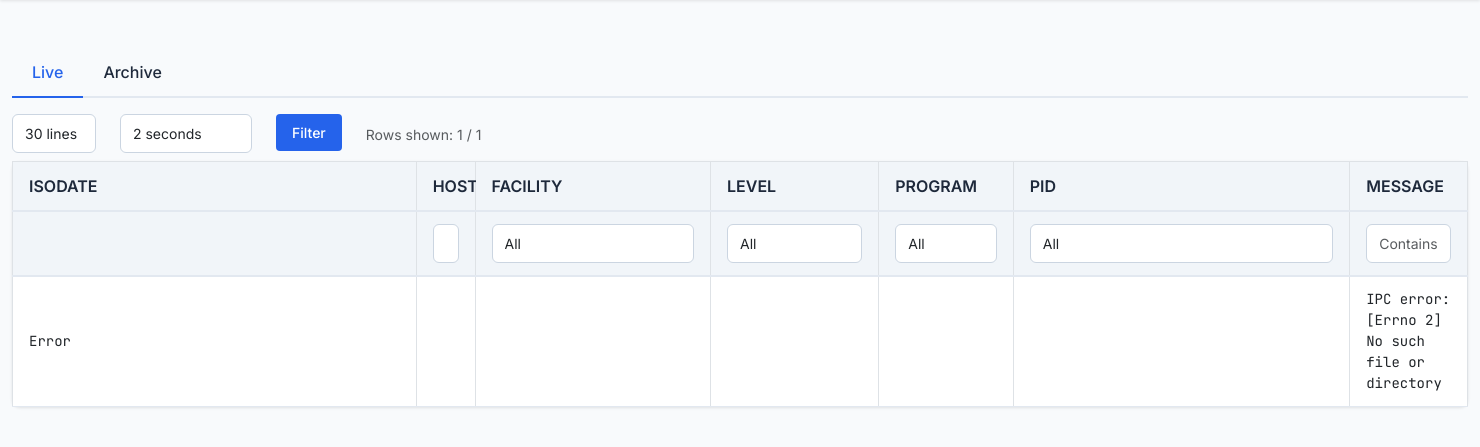
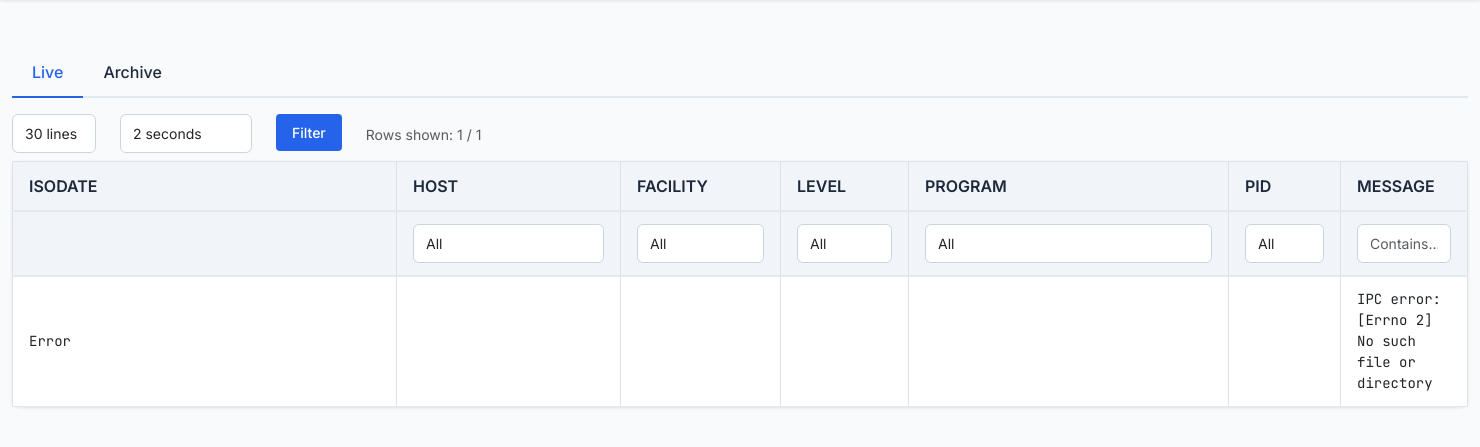
Before and after one commit to ptempier/syslog-web-viewer, a Flask app: page /live in a window 1480 px wide. Shown: the part 72-519 px from the top of the page. Run offline with Flask 3, Linux system fonts and the light colour scheme; the visitor is signed in with stand-in values (Sample User, id 1).

Commit message:
Fix column width selectors to match actual table structure

```diff
--- a/logserver/static/logtable.css
+++ b/logserver/static/logtable.css
@@ -137,13 +137,12 @@
 
 /* Column widths */
 th:nth-child(1), td:nth-child(1) { width: 24em; min-width: 24em; max-width: 24em; }   /* ISODATE: 2025-06-09T18:15:40+02:00 */
-th:nth-child(2), td:nth-child(2) { width: 3.5em; min-width: 3.5em; max-width: 3.5em; }  /* SEQ */
-th:nth-child(3), td:nth-child(3) { width: 14em; min-width: 14em; max-width: 14em; }    /* HOST: 192.168.0.172 */
-th:nth-child(4), td:nth-child(4) { width: 10em; min-width: 10em; max-width: 10em; }    /* FACILITY: myprogramm */
-th:nth-child(5), td:nth-child(5) { width: 8em; min-width: 8em; max-width: 8em; }       /* LEVEL: aazezaez */
-th:nth-child(6), td:nth-child(6) { width: 20em; min-width: 20em; max-width: 20em; }    /* PROGRAM: ventilateur-salon-7946 */
-th:nth-child(7), td:nth-child(7) { width: 7em; min-width: 7em; max-width: 7em; }       /* PID: 100000 */
-th:nth-child(8), td:nth-child(8) { width: auto; min-width: 60px; max-width: 9999px; }  /* MESSAGE: remaining space */
+th:nth-child(2), td:nth-child(2) { width: 14em; min-width: 14em; max-width: 14em; }    /* HOST: 192.168.0.172 */
+th:nth-child(3), td:nth-child(3) { width: 10em; min-width: 10em; max-width: 10em; }    /* FACILITY: myprogramm */
+th:nth-child(4), td:nth-child(4) { width: 8em; min-width: 8em; max-width: 8em; }       /* LEVEL: aazezaez */
+th:nth-child(5), td:nth-child(5) { width: 20em; min-width: 20em; max-width: 20em; }    /* PROGRAM: ventilateur-salon-7946 */
+th:nth-child(6), td:nth-child(6) { width: 7em; min-width: 7em; max-width: 7em; }       /* PID: 100000 */
+th:nth-child(7), td:nth-child(7) { width: auto; min-width: 60px; max-width: 9999px; }  /* MESSAGE: remaining space */
 
 /* Filter row styling */
 .filter-row td {
```
